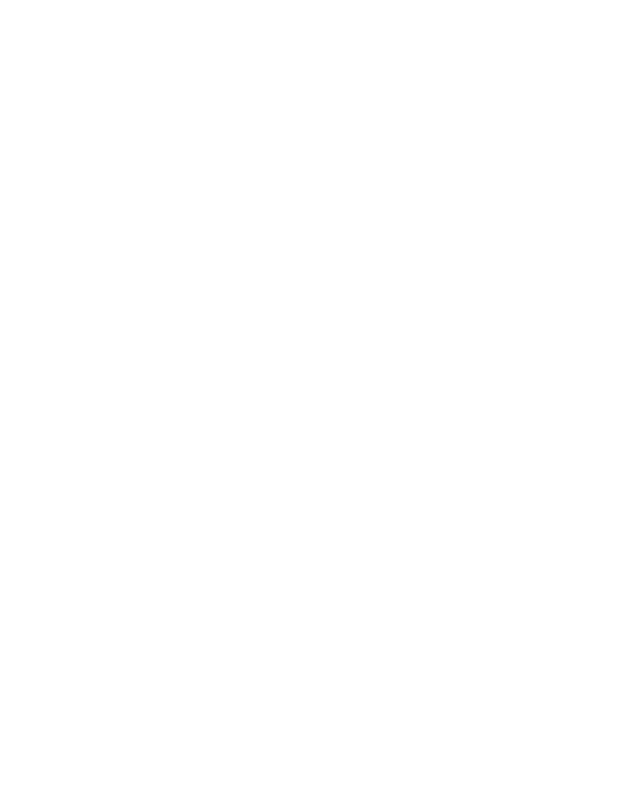
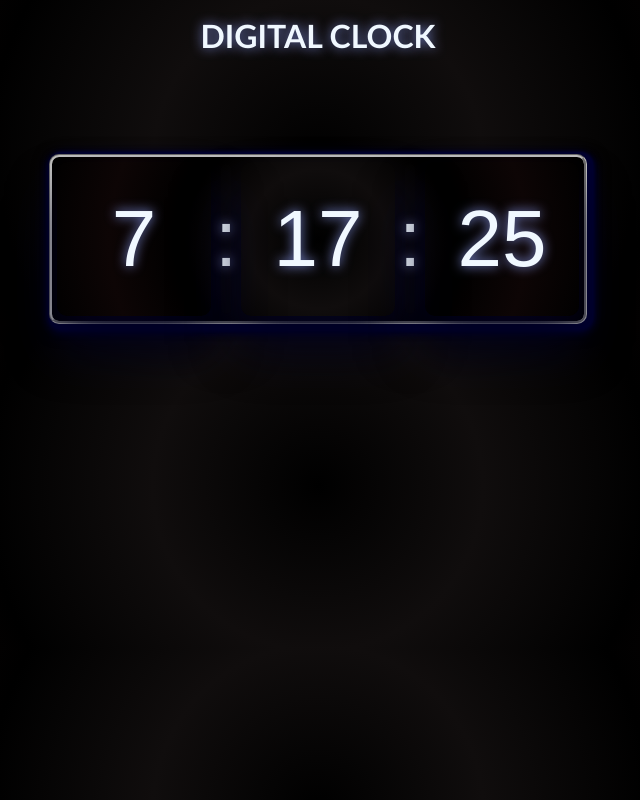
Before and after one commit to Siddhi-Nagapure-5/JavaScript-Projects, a plain HTML site: page COUNTDOWN_TIMER/index.html in a window 1280 px wide. Shown: the whole page, without its empty margins (322-962 px from the left). Drawn offline with Linux system fonts and the light colour scheme.

Commit message:
Digital Clock

```diff
--- a/COUNTDOWN_TIMER/index.html
+++ b/COUNTDOWN_TIMER/index.html
@@ -4,8 +4,25 @@
     <meta charset="UTF-8">
     <meta name="viewport" content="width=device-width, initial-scale=1.0">
     <title>Document</title>
+    <link rel="stylesheet" href="style.css">
 </head>
 <body>
-
+    <h1>DIGITAL CLOCK</h1><br>
+    <div class="container">
+        <div class="inner-div">
+            <div class="item">
+                <p id="hour">HOURS </p>
+            </div>
+            <div class="dot">:</div>
+            <div class="item">
+                <p id="minute">MINUTE</p>
+            </div>
+            <div class="dot">:</div>
+            <div class="item">
+                <p id="second">SECOND</p>
+            </div>
+        </div>
+    </div>
+    <script src="script.js"></script>
 </body>
 </html>
--- a/COUNTDOWN_TIMER/script.js
+++ b/COUNTDOWN_TIMER/script.js
@@ -0,0 +1,16 @@
+let hourBox=document.querySelector("#hour");
+let minuteBox=document.querySelector("#minute");
+let secondBox=document.querySelector("#second");
+
+const changeTime=()=>{
+    const date=new Date();
+   const hours=date.getHours();
+   const minutes=date.getMinutes();
+   const seconds=date.getSeconds();
+//    console.log(hours,minutes,seconds);
+   hourBox.innerText=hours+"";
+   minuteBox.innerText=minutes+"";
+   secondBox.innerText=seconds+"";
+}
+
+setInterval(changeTime, 1000);
--- a/COUNTDOWN_TIMER/style.css
+++ b/COUNTDOWN_TIMER/style.css
@@ -0,0 +1,74 @@
+* {
+    margin: 0;
+    padding: 0;
+}
+
+body {
+    background: radial-gradient(circle, black, rgb(16, 13, 13), black, rgb(13, 5, 5), black);
+    color: aliceblue;
+    font-family: cursive;
+}
+
+.container {
+    margin-top: 2rem;
+    display: flex;
+    flex-wrap: wrap;
+    justify-content: center;
+    align-items: center;
+    background: none;
+}
+
+h1 {
+    text-align: center;
+    margin-top: 1rem;
+    font-family: 'Gill Sans', 'Gill Sans MT', Calibri, 'Trebuchet MS', sans-serif;
+    text-shadow: 0px 0px 12px rgb(120, 133, 206);
+
+}
+
+.inner-div {
+    display: flex;
+    justify-content: center;
+    align-items: center;
+    flex-wrap: wrap;
+    margin-top: 3rem;
+    background: radial-gradient(circle, black, rgb(16, 13, 13), black, rgb(13, 5, 5), black);
+    border: none;
+    border-radius: 10px;
+    inset:2rem;
+   border: 3px groove silver;
+   box-shadow: 3px 1px 2px 3px rgb(1, 1, 48),
+   3px 2px 4px 3px rgb(2, 2, 53),
+   3px 4px 8px 3px rgb(2, 2, 62),
+   3px 4px 16px 3px rgb(1, 1, 32);
+
+
+}
+
+
+.item,
+.dot {
+    width: 150px;
+    height:150px;
+    display: flex;
+    justify-content: center;
+    align-items: center;
+    background-color: transparent;
+    margin: 5px;
+    border: none;
+    text-shadow: 0px 0px 12px rgb(120, 133, 206);
+    border-radius: 10px;
+    border: 2px solid transparent;
+    box-shadow: 0 2rem 3rem rgba(1, 1, 31, 0.8);
+    color: aliceblue;
+    font-size: 5rem;
+    font-family: fantasy;
+}
+
+.dot {
+    width: 10px;
+    font-size: 5rem;
+    border: none;
+    color: aliceblue;
+    background: none;
+}
```
